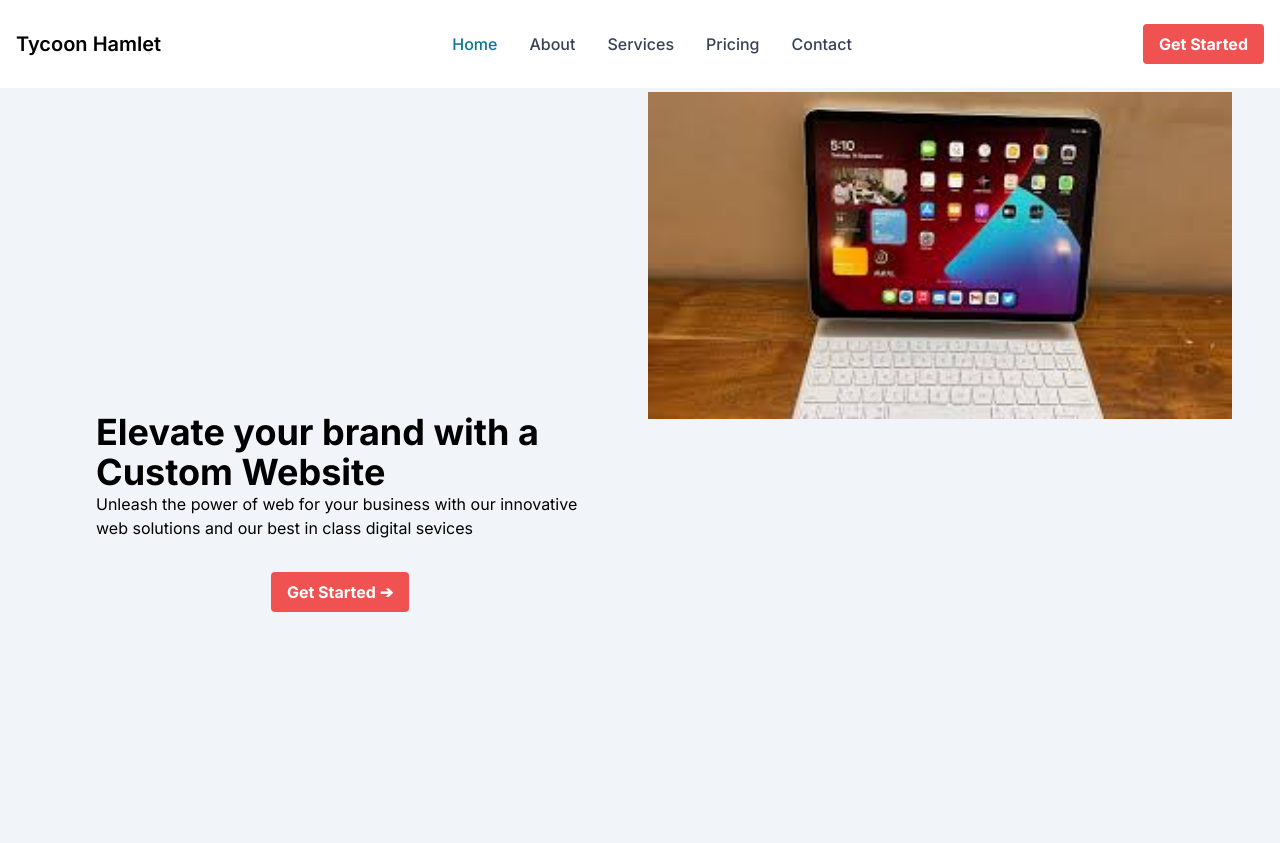
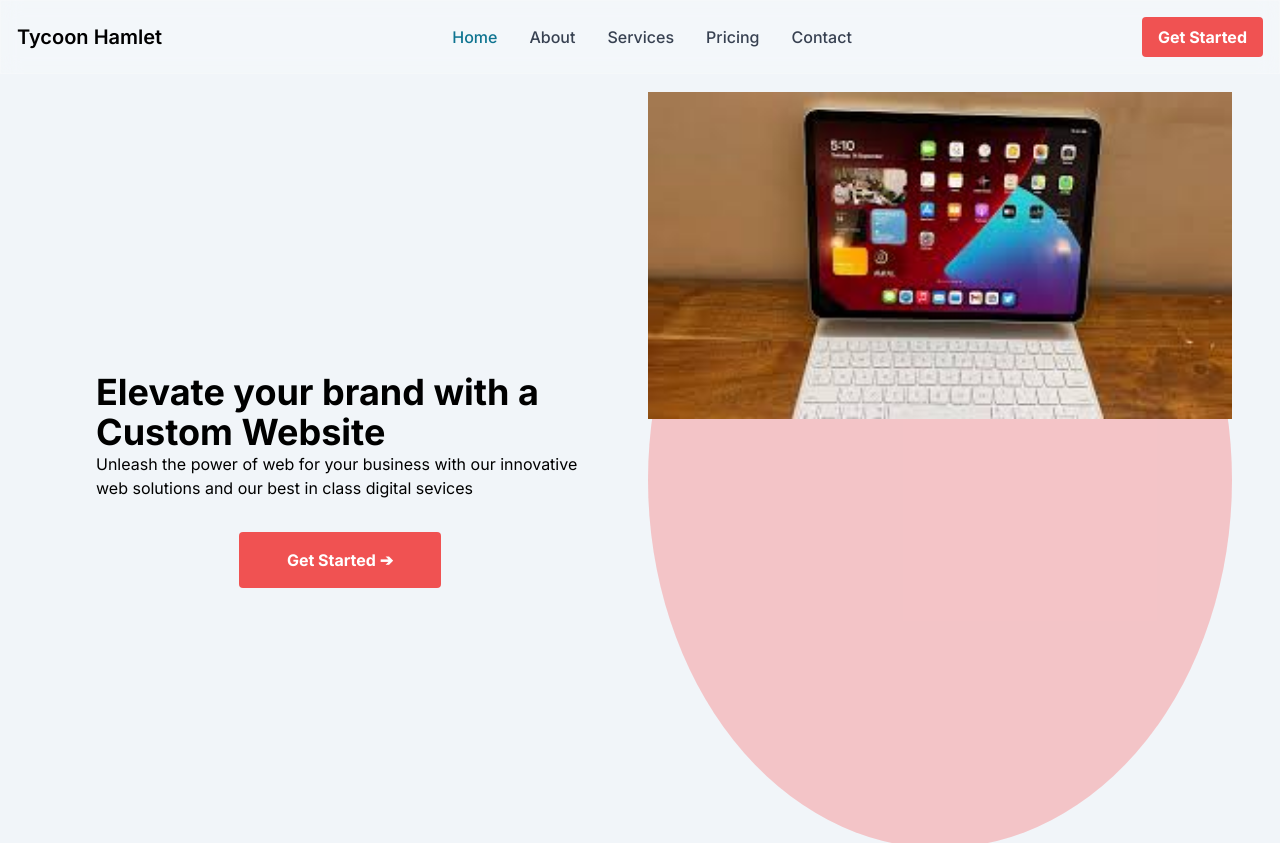
Before and after one commit to Manas610/th-new, a Next.js app: page / in a window 1280 px wide. Shown: the top 843 px of the page. Built offline with nearby package versions, Linux system fonts and the light colour scheme.

Commit message:
glassmorphism header

```diff
--- a/src/app/globals.css
+++ b/src/app/globals.css
@@ -24,6 +24,43 @@ body {
       rgb(var(--background-end-rgb))
     )
     rgb(var(--background-start-rgb));
+    background-color: white;
+}
+
+.glassmorphism {
+  background: rgba(255, 255, 255, 0.2); /* Adjust the opacity to your liking */
+  backdrop-filter: blur(10px);
+  border: 1px solid rgba(255, 255, 255, 0.18); /* Optional: adds a slight border */
+}
+
+.blob-container::before {
+  content: '';
+  position: absolute;
+  width: 100%;
+  height: 100%;
+  background: rgba(255, 0, 0, 0.2); /* Red blob with opacity */
+  border-radius: 50%;
+  top: 50%;
+  left: 50%;
+  transform: translate(-50%, -50%);
+  animation: blob 5s infinite;
+}
+
+@keyframes blob {
+  0%, 100% {
+    border-radius: 50%;
+    transform: translate(-50%, -50%) scale(1);
+  }
+  25% {
+    border-radius: 30% 70% 70% 30% / 30% 30% 70% 70%;
+  }
+  50% {
+    border-radius: 30% 30% 70% 70% / 50% 50% 50% 50%;
+    transform: translate(-50%, -50%) scale(1.1);
+  }
+  75% {
+    border-radius: 50% 50% 50% 50% / 70% 70% 30% 30%;
+  }
 }
 
 @layer utilities {
--- a/src/app/layout.js
+++ b/src/app/layout.js
@@ -19,7 +19,7 @@ export default function RootLayout({ children }) {
       </head>
       <body className={inter.className}>
         <HeaderTH />
-          <div className="mt-16">
+          <div>
             {children}
           </div>
         <FooterTH />
--- a/src/app/page.js
+++ b/src/app/page.js
@@ -12,7 +12,7 @@ export default function Home() {
         <div>
           <HeroSection />
         </div>
-        <div className="grid gap-4 grid-cols-1 sm:grid-cols-2 pb-32">
+        <div className="grid gap-10 grid-cols-1 sm:grid-cols-2 pb-32">
           <div>
             {/* <p className="text-black">Photo</p> */}
             <Image className="heroSectionPic" src="/images/laptop.jpeg" width={800} height={800} />
--- a/src/components/Header.jsx
+++ b/src/components/Header.jsx
@@ -6,7 +6,7 @@ import '@/css/button.css'
 
 function HeaderTH() {
   return (
-    <Navbar fluid className={`py-6 fixed top-0 left-0 right-0 z-50`} >
+    <Navbar fluid className={`py-4 fixed top-0 left-0 right-0 z-50 glassmorphism`} >
       <Navbar.Brand href="https://flowbite-react.com" className="text-black dark:text-white">
         {/* <Image src="../app/favicon.ico" className="mr-3 h-6 sm:h-9" alt="Flowbite React Logo" width={32} height={32}/> */}
         <span className="self-center whitespace-nowrap text-xl font-semibold">Tycoon Hamlet</span>
--- a/src/components/HeroSection.jsx
+++ b/src/components/HeroSection.jsx
@@ -6,19 +6,19 @@ import Link from 'next/link'
 
 function HeroSection() {
   return (
-    <div className="min-h-screen grid gap-4 sm:grid-cols-2">
+    <div className="min-h-screen grid gap-4 sm:grid-cols-2 pt-16">
         <div className="justify-center items-center flex flex-col md:p-12">
             <div className="text-black">
                 <p className="text-4xl font-bold">Elevate your brand with a Custom Website</p>
                 <p>Unleash the power of web for your business with our innovative web solutions and our best in class digital sevices</p>
             </div>
             <Link href="https://tycoonhamlet.com" target='_blank' className="mt-8">
-                <button className="wave-button relative overflow-hidden bg-red-500 text-white font-bold py-2 px-4 rounded focus:outline-none focus:shadow-outline inline-block">
+                <button className="wave-button relative overflow-hidden bg-red-500 text-white font-bold py-4 px-12 rounded focus:outline-none focus:shadow-outline inline-block">
                     Get Started &#10132;
                 </button>
             </Link>
         </div>
-        <div className="hidden sm:block">
+        <div className="relative hidden blob-container sm:block">
             {/* <p className="text-black">Photo</p> */}
             <Image className="heroSectionPic" src="/images/laptop.jpeg" width={800} height={800}/>
         </div>
--- a/src/components/ServiceSection.jsx
+++ b/src/components/ServiceSection.jsx
@@ -12,7 +12,7 @@ function ServiceSection() {
             </p>
         </div>
         <div className="grid grid-cols-1 lg:grid-cols-3 sm:grid-cols-2 gap-8 lg:m-8">
-            <div className="bg-blue-600 inline-block w-auto rounded h-80">
+            <div className="bg-blue-600 inline-block w-auto rounded h-80 hover:shadow-lg shadow-black">
                 <div></div>
                 <div className="flex flex-col text-center pt-4 font-semibold text-lg">Web Development</div>
                 <div><p className="p-4">
```
